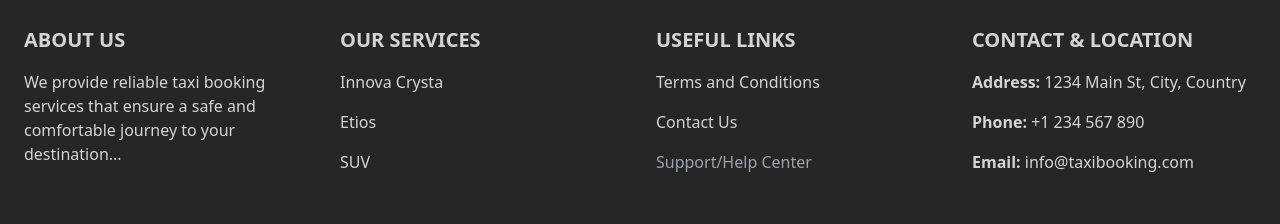
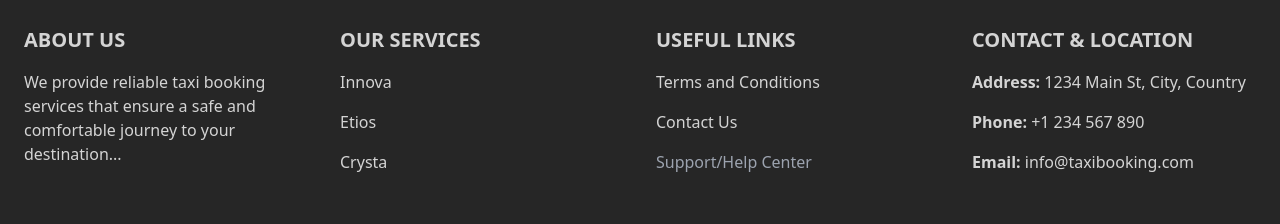
Before and after one commit to SwathiSherigar/Sri_prabha_taxi, a React (Vite) app: page /terms in a window 1280 px wide. Shown: the part 1437-1661 px from the top of the page. Built offline with nearby package versions, Linux system fonts and the light colour scheme.

Commit message:
services -footer

```diff
--- a/src/Components/Footer.jsx
+++ b/src/Components/Footer.jsx
@@ -49,9 +49,9 @@ export default function Footer() {
           {/* Our Services Section */}
           <div>
             <h6 className="mb-4 flex justify-center font-semibold uppercase md:justify-start text-xl">Our Services</h6>
-            <p className="mb-4"><a href="/services/innova-crysta" className="text-neutral-300 hover:underline">Innova Crysta</a></p>
-            <p className="mb-4"><a href="/services/etios" className="text-neutral-300 hover:underline">Etios</a></p>
-            <p className="mb-4"><a href="/services/suv" className="text-neutral-300 hover:underline">SUV</a></p>
+            <p className="mb-4 cursor-pointer text-neutral-300 hover:underline" onClick={() => handleScrollToSection('services')}>Innova</p>
+            <p className="mb-4 cursor-pointer text-neutral-300 hover:underline" onClick={() => handleScrollToSection('services')}>Etios</p>
+            <p className="mb-4 cursor-pointer text-neutral-300 hover:underline" onClick={() => handleScrollToSection('services')}>Crysta</p>
           </div>
 
           {/* Useful Links Section */}
```
